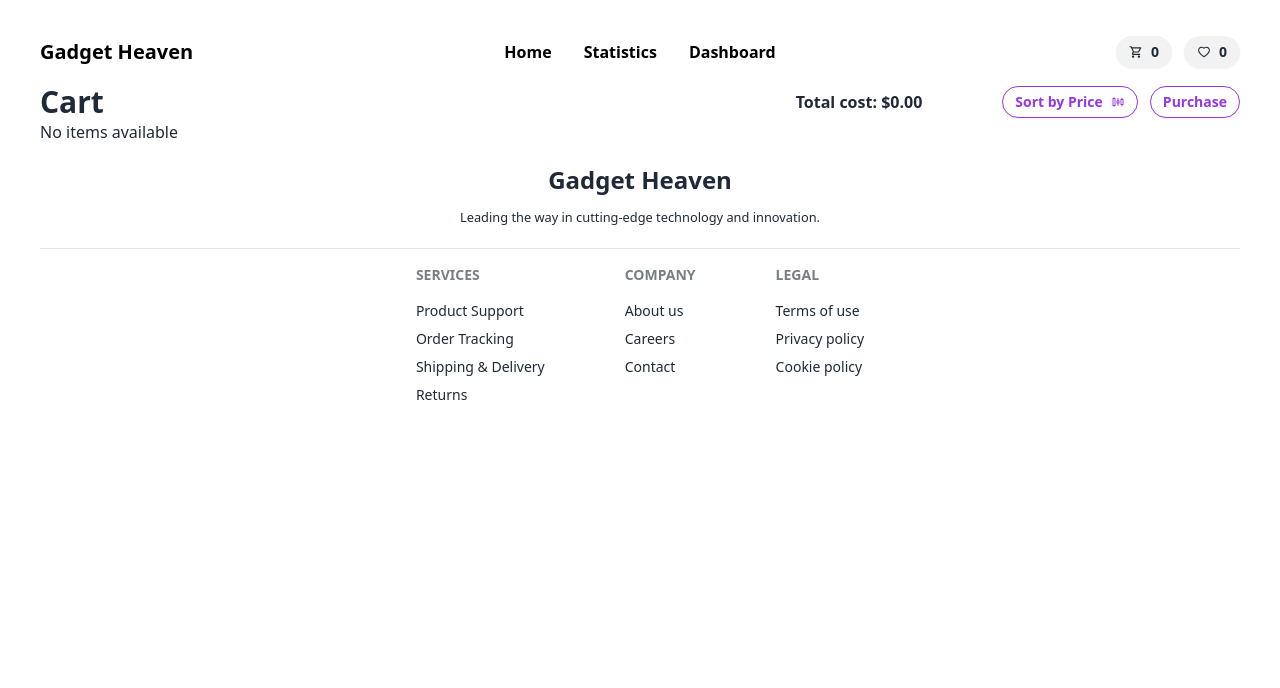
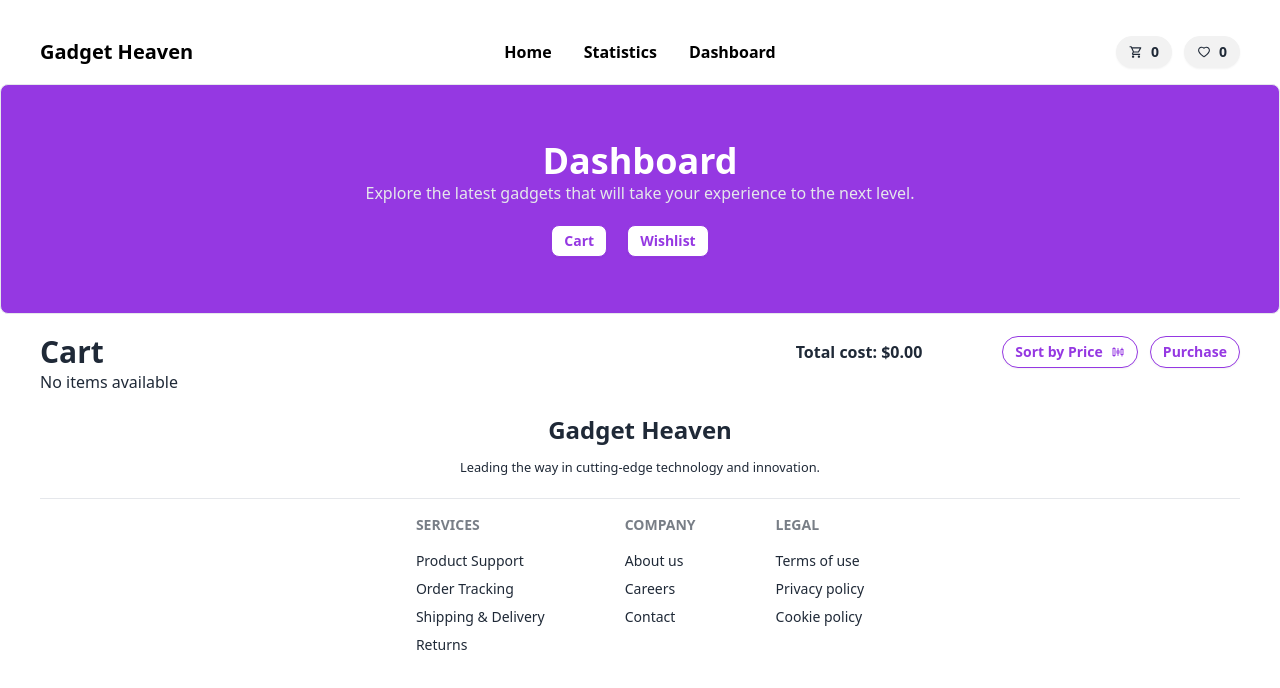
Before and after one commit to programming-hero-web-course-4/b10a8-gadget-heaven-faisal5177, a React (Vite) app: page /cartItem in a window 1280 px wide. Shown: the top 688 px of the page. Built offline with nearby package versions, Linux system fonts and the light colour scheme.

Commit message:
added an

```diff
--- a/src/Components/CartItem/CartItem.jsx
+++ b/src/Components/CartItem/CartItem.jsx
@@ -7,16 +7,16 @@ import GroupImg from "../../assets/images/Group.png";
 const CartItem = () => {
   const data = useLoaderData();
   const [cartItems, setCartItems] = useState([]);
-  const [cartCount, setCartCount] = useState(0);
   const [activeButton, setActiveButton] = useState(null);
   const [isModalOpen, setIsModalOpen] = useState(false);
   const navigate = useNavigate();
 
   useEffect(() => {
-    const storedCartList = getStoredCartList();
-    const storedCartItems = data.filter((item) => storedCartList.includes(item.product_id.toString()));
-    setCartItems(storedCartItems);
-    setCartCount(storedCartItems.length);
+    if (data && Array.isArray(data)) {
+      const storedCartList = getStoredCartList();
+      const storedCartItems = data.filter((item) => storedCartList.includes(item.product_id.toString()));
+      setCartItems(storedCartItems);
+    }
   }, [data]);
 
   const handleAddToCart = (productId) => {
@@ -24,7 +24,6 @@ const CartItem = () => {
     const updatedCartList = getStoredCartList();
     const updatedCartItems = data.filter((item) => updatedCartList.includes(item.product_id.toString()));
     setCartItems(updatedCartItems);
-    setCartCount(updatedCartItems.length);
     navigate("/cart");
   };
 
@@ -33,7 +32,6 @@ const CartItem = () => {
     const updatedCartList = getStoredCartList();
     const updatedCartItems = data.filter((item) => updatedCartList.includes(item.product_id.toString()));
     setCartItems(updatedCartItems);
-    setCartCount(updatedCartItems.length);
   };
 
   const totalCost = cartItems.reduce((total, item) => total + item.price, 0).toFixed(2);
@@ -45,12 +43,8 @@ const CartItem = () => {
       const sortedItems = [...cartItems].sort((a, b) => b.price - a.price);
       setCartItems(sortedItems);
     } else if (button === "purchase") {
-      handlePurchase();
+      setIsModalOpen(true);
     }
-  };
-
-  const handlePurchase = () => {
-    setIsModalOpen(true);
   };
 
   const closeModal = () => {
@@ -59,7 +53,26 @@ const CartItem = () => {
 
   return (
     <div>
-      {/* Content rendering code */}
+      <div className="text-center border rounded-lg bg-[#9538E2] py-14 mb-5">
+        <h2 className="text-4xl text-white font-bold">Dashboard</h2>
+        <p className="text-gray-200 mb-5">Explore the latest gadgets that will take your experience to the next level.</p>
+        <div>
+          <button
+            onClick={() => handleButtonClick("cart")}
+            className={`btn btn-sm mr-5 ${activeButton === "cart" ? "bg-gradient-to-r from-[#9538E2] to-transparent text-white" : "bg-white text-[#9538E2] border-[#9538E2]"}`}
+          >
+            Cart
+          </button>
+          <Link to="/wishlistItem">
+            <button
+              onClick={() => handleButtonClick("wishlist")}
+              className={`btn btn-sm mr-5 ${activeButton === "wishlist" ? "bg-gradient-to-b from-pink-500 from-10% text-white" : "bg-white text-[#9538E2] border-[#9538E2]"}`}
+            >
+              Wishlist
+            </button>
+          </Link>
+        </div>
+      </div>
       <div className="px-10">
         <div className="flex justify-between">
           <h2 className="text-3xl font-bold">Cart</h2>
@@ -69,20 +82,20 @@ const CartItem = () => {
               {/* Sort by Price button */}
               <button
                 onClick={() => handleButtonClick("sort")}
-                className={`btn btn-sm mr-3 rounded-full ${activeButton === "sort" ? "bg-gradient-to-r from-[#9538E2] via-[#fd00ce] to-[#9538E2] text-white" : "bg-white text-[#9538E2] border-[#9538E2]"}`}>
+                className={`btn btn-sm mr-3 rounded-full ${activeButton === "sort" ? "bg-pink-400 bg-gradient-to-b from-[#9538E2] from-70% text-white" : "bg-white text-[#9538E2] border-[#9538E2]"}`}>
                 Sort by Price <AiOutlineSliders />
               </button>
               {/* Purchase button */}
               <button
                 onClick={() => handleButtonClick("purchase")}
-                className={`btn btn-sm rounded-full ${activeButton === "purchase" ? "bg-gradient-to-r from-[#9538E2] via-[#fd00ce] to-[#9538E2] text-white" : "bg-white text-[#9538E2] border-[#9538E2]"}`}>
+                className={`btn btn-sm rounded-full ${activeButton === "purchase" ? "bg-pink-400 bg-gradient-to-b from-[#9538E2] from-70% text-white" : "bg-white text-[#9538E2] border-[#9538E2]"}`}>
                 Purchase
               </button>
             </div>
           </div>
         </div>
 
-        {/* Cart items rendering */}
+        {/* Render cart items */}
         {cartItems.length > 0 ? (
           cartItems.map((item) => (
             <div key={item.product_id} className="border rounded-xl flex px-5 py-2 gap-6 mt-10 shadow-xl justify-between">
--- a/src/Components/Categories/Categories.jsx
+++ b/src/Components/Categories/Categories.jsx
@@ -1,11 +1,11 @@
-import React, { useState, useEffect } from 'react';
+import React, { useState, useEffect } from "react";
 import ErrorPage from "../ErrorPage/ErrorPage";
 import Category from "../Category/Category";
 
 const Categories = () => {
   const [categories, setCategories] = useState([]);
+  const [filteredCategories, setFilteredCategories] = useState([]);
   const [showErrorPage, setShowErrorPage] = useState(false);
-  const [filteredCategories, setFilteredCategories] = useState([]);
   const unavailableCategories = ["Smart Watches"];
 
   useEffect(() => {
@@ -22,8 +22,7 @@ const Categories = () => {
           setFilteredCategories(data);
         } else {
           console.error("Data is not an array:", data);
-          setCategories([]);
-          setFilteredCategories([]);
+          setShowErrorPage(true);
         }
       })
       .catch((error) => {
@@ -56,8 +55,8 @@ const Categories = () => {
         Explore Cutting-Edge Gadgets
       </h2>
       <section className="flex gap-6">
-        <div className="lg:w-64 w-full text-left mb-6">
-          <div className="grid text-left lg:w-full lg:border rounded-2xl lg:p-5">
+        <div className="lg:w-64 text-left mb-6">
+          <div className="grid text-left lg:w-full border rounded-2xl lg:p-5 md:p-3 sm:p-2 xs:p-2">
             {["All", "Laptops", "Phones", "Accessories", "Smart Watches", "MacBook", "Iphone"].map((category, index) => (
               <button
                 key={index}
@@ -69,7 +68,7 @@ const Categories = () => {
             ))}
           </div>
         </div>
-        <div className="w-full gap-6 grid grid-cols-1  md:grid-cols-2 lg:grid-cols-3 rounded-xl items-center ml-10">
+        <div className="w-full gap-6 grid grid-cols-1 sm:grid-cols-1 md:grid-cols-2 lg:grid-cols-3  rounded-xl items-center ml-10">
           {filteredCategories.length > 0 ? (
             filteredCategories.map((categoryItem) => (
               <Category key={categoryItem.product_id} category={categoryItem} />
--- a/src/Components/Category/Category.jsx
+++ b/src/Components/Category/Category.jsx
@@ -6,22 +6,21 @@ const Category = ({ category }) => {
   }
 
   const { product_id, product_title, product_image, price } = category;
-
   const formattedPrice = typeof price === "number" ? price.toFixed(2) : price;
 
   return (
     <Link to={`/category/${product_id}`} className="category-link">
-      <div className="category-card shadow-xl p-4 border rounded-xl hover:shadow-2xl transition-shadow duration-200">
-        <figure className="flex justify-center mb-4">
+      <div className="category-card shadow-xl border rounded-xl hover:shadow-2xl p-3 transition-shadow duration-200 w-[250px] h-[350px]">
+        <figure className="flex border shadow-sm bg-base-10 rounded-2xl justify-center mb-3 h-32">
           <img
-            className="p-3 h-48  object-cover bg-white rounded-xl"
+            className="p-2 my-auto mx-auto max-h-full max-w-full object-cover  rounded-xl"
             src={product_image}
             alt={product_title}
           />
         </figure>
-        <div className="card-body">
-          <h2 className="product_title text-lg font-bold mb-2">{product_title}</h2>
-          <p className="text-gray-500 text-lg mb-4">Price: ${formattedPrice}</p>
+        <div className="card-body text-center">
+          <h2 className="product_title text-lg font-bold -mt-5 mb-2">{product_title}</h2>
+          <p className="text-gray-500 mb-3">Price: ${formattedPrice}</p>
           <div className="text-center">
             <button className="btn text-[#9538E2] rounded-2xl border-[#9538E2] w-full">
               View Details
--- a/src/main.jsx
+++ b/src/main.jsx
@@ -33,15 +33,43 @@ const router = createBrowserRouter([
     element: <Root />,
     errorElement: <ErrorPage />,
     children: [
-      { path: "/", element: <Home /> },
-      { path: "cartItem", element: <CartItem />, loader: fetchCategories },
-      { path: "cart", element: <Navigate to="/cartItem" replace /> },
-      { path: "wishlist", element: <Navigate to="/wishlistItem" replace /> },
-      { path: "wishlistItem", element: <WishlistItem />, loader: fetchCategories },
-      { path: "dashboard", element: <Dashboard /> },
-      { path: "statistics", element: <Statistics /> },
-      { path: "categories", element: <Categories />, loader: fetchCategories },
-      { path: "category/:product_id", element: <ProductDetails />, loader: fetchCategories },
+      {
+        path: "/",
+        element: <Home />
+      },
+      { path: "cartItem",
+        element: <CartItem />,
+        loader: fetchCategories
+      },
+      { path: "cart",
+        element:
+        <Navigate to="/cartItem"></Navigate>
+      },
+      { path: "wishlist",
+        element: <Navigate to="/wishlistItem"></Navigate>
+      },
+      { path: "wishlistItem",
+        element: <WishlistItem />,
+        loader: fetchCategories
+      },
+      { path: "dashboard",
+        element: <Dashboard />
+
+      },
+      { path: "statistics",
+        element: <Statistics />
+
+      },
+      { path: "categories",
+        element: <Categories />,
+        loader: fetchCategories
+
+      },
+      { path: "category/:product_id",
+        element: <ProductDetails />,
+        loader: fetchCategories
+
+      },
     ],
   },
 ]);
```
